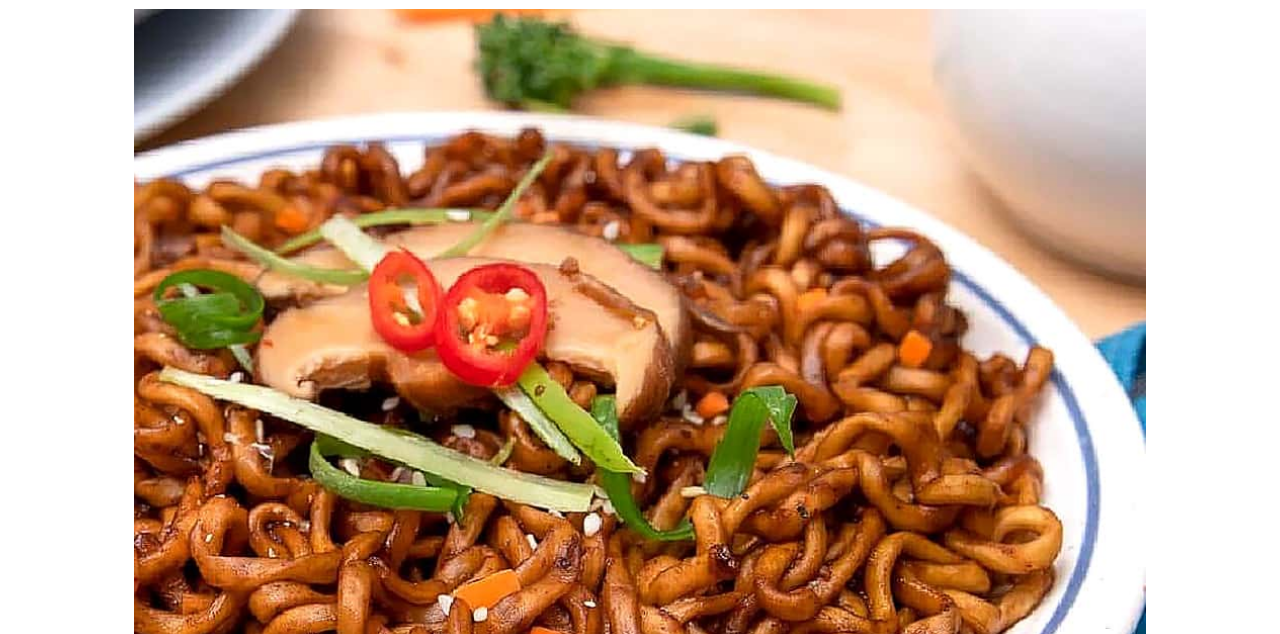
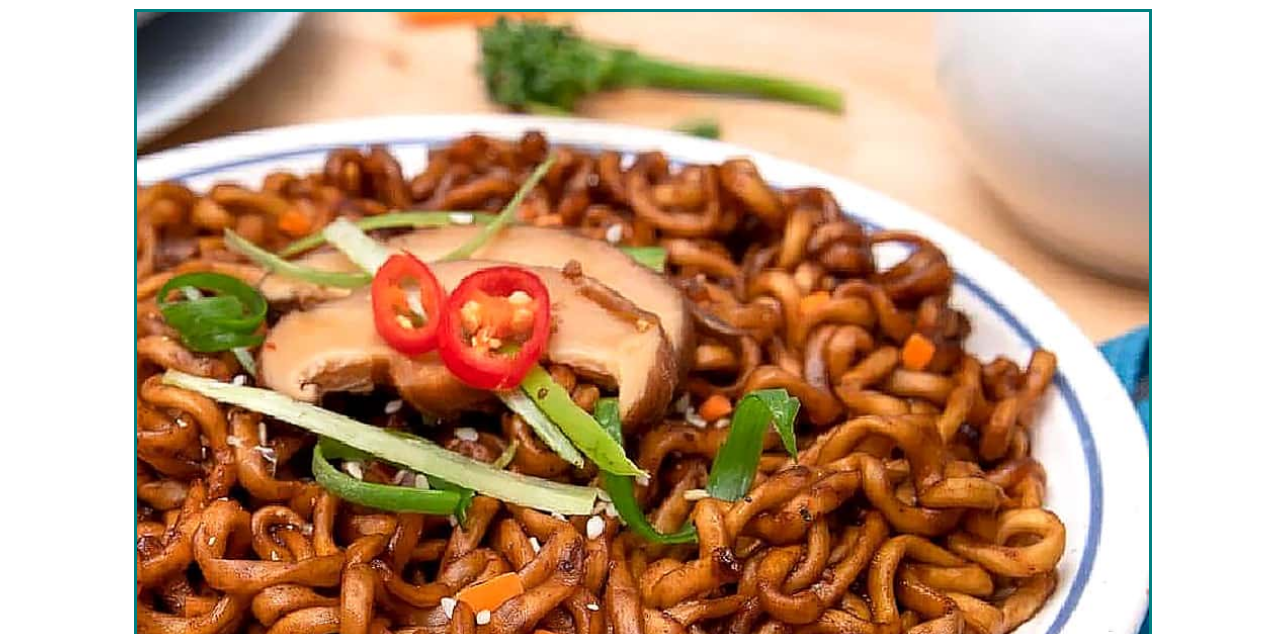
Before and after one commit to karl-arndt/final-project, a plain HTML site: page html/menu.html in a window 1280 px wide. Both pictures are taken after a click on the button "Ramen". Shown: the part 111-745 px from the top of the page. Drawn offline with Linux system fonts and the light colour scheme.

Commit message:
Change ramen image from padding to margin. Add border to ramen image.

```diff
--- a/css/styles.css
+++ b/css/styles.css
@@ -82,8 +82,9 @@
 
 .ramen-image {
   justify-content: space-around;
-  padding-left: 10%;
-  padding-bottom: 5%;
+  margin-left: 10%;
+  margin-bottom: 5%;
+  border: solid teal;
 }
 
 .ramen-radio {
```
